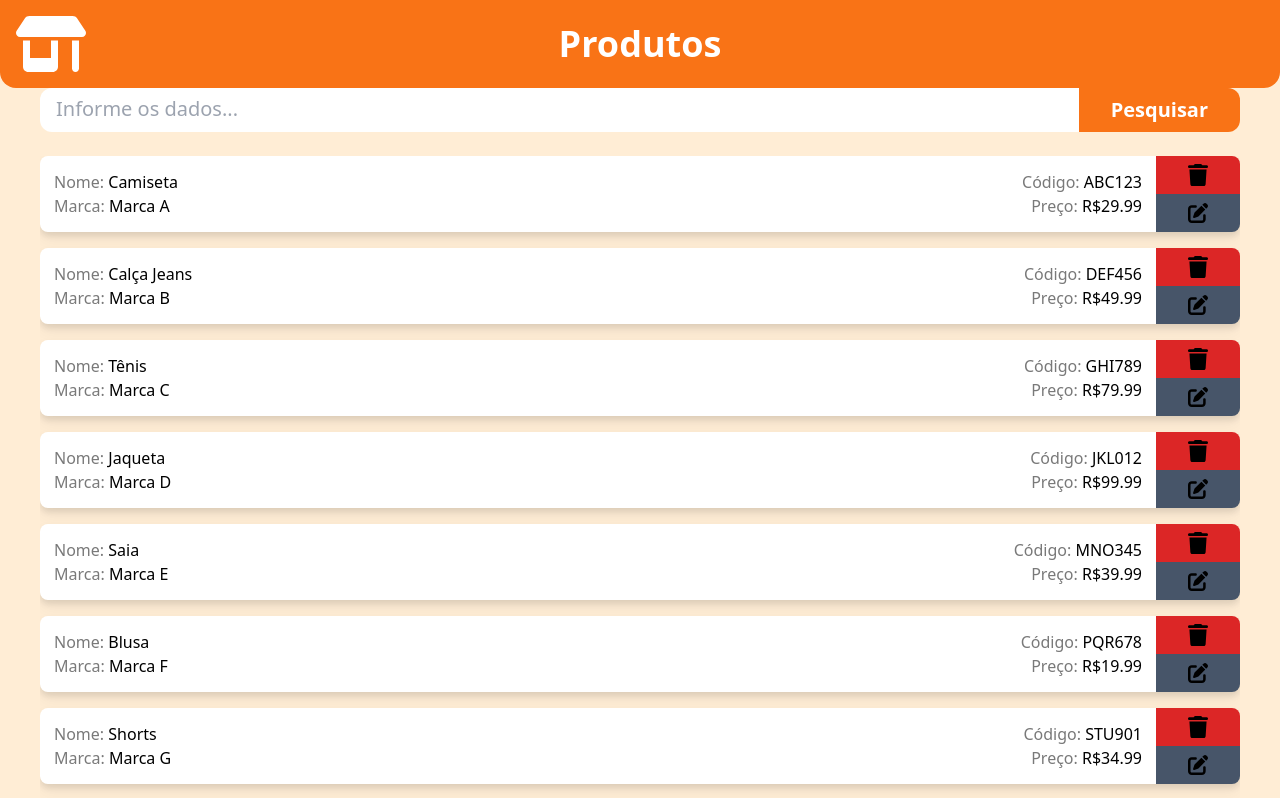
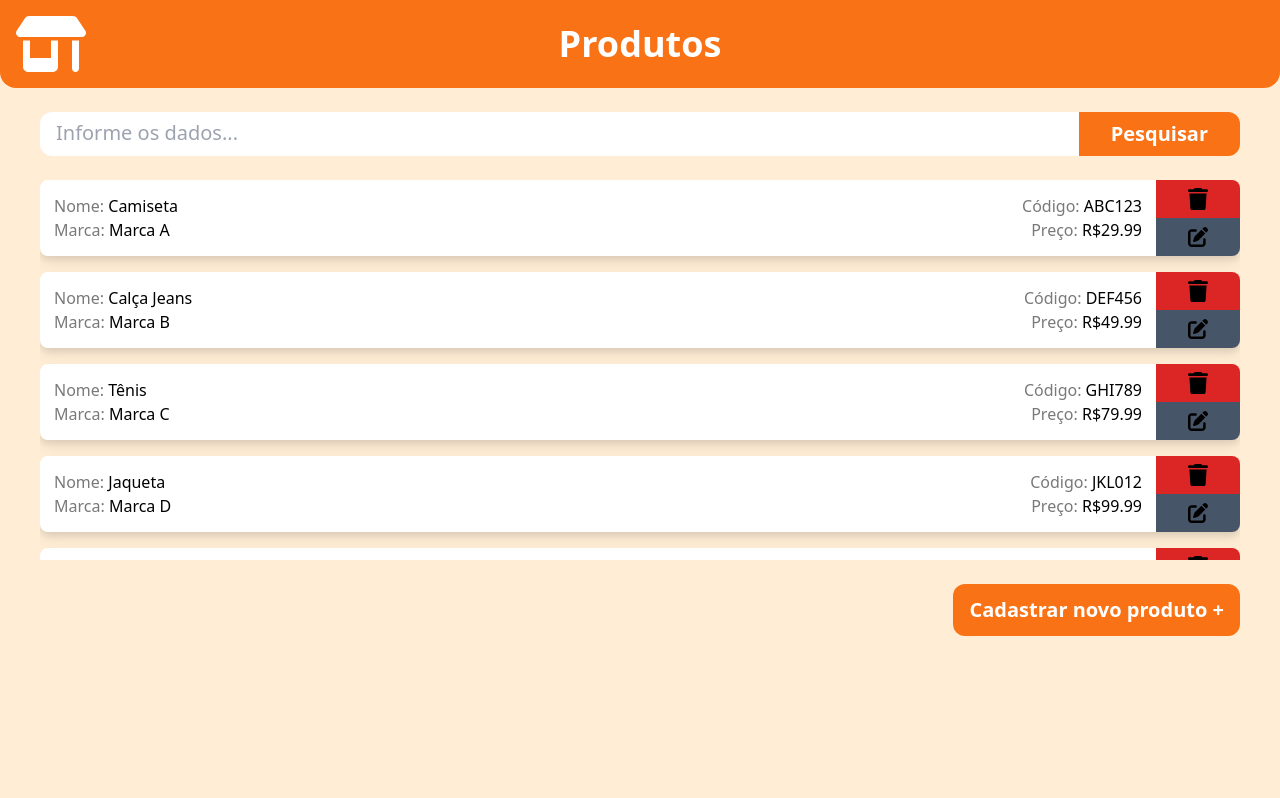
Before and after one commit to MuAnjos/frontend-controle-mestre, a Next.js app: page /module/produtos in a window 1280 px wide. Shown: the top 798 px of the page. Built offline with nearby package versions, Linux system fonts and the light colour scheme.

Commit message:
fix: :bug: fix the product list scroll

```diff
--- a/src/app/layout.tsx
+++ b/src/app/layout.tsx
@@ -13,9 +13,9 @@ export default function RootLayout({
 }>) {
   return (
     <html lang="pt-BR">
-      <body className="bg-orange-100 h-screen">
+      <body className="h-screen bg-orange-100">
         <Header />
-        <main className="mx-10">{children}</main>
+        <main className="mx-10 h-max">{children}</main>
       </body>
     </html>
   );
--- a/src/app/module/produtos/page.tsx
+++ b/src/app/module/produtos/page.tsx
@@ -18,13 +18,13 @@ export default function Produtos() {
   }, [search, products]);
 
   return (
-    <div className="h-full">
+    <div className="flex flex-col pt-6">
       <SearchBar
         onChange={(e) => {
           setSearch(e.currentTarget?.value);
         }}
       />
-      <div className="mt-6 overflow-scroll h-4/6">
+      <div className="mt-6 overflow-y-scroll h-[380px]">
         {filteredProducts.map((product) => (
           <Product
             key={product.id}
```
